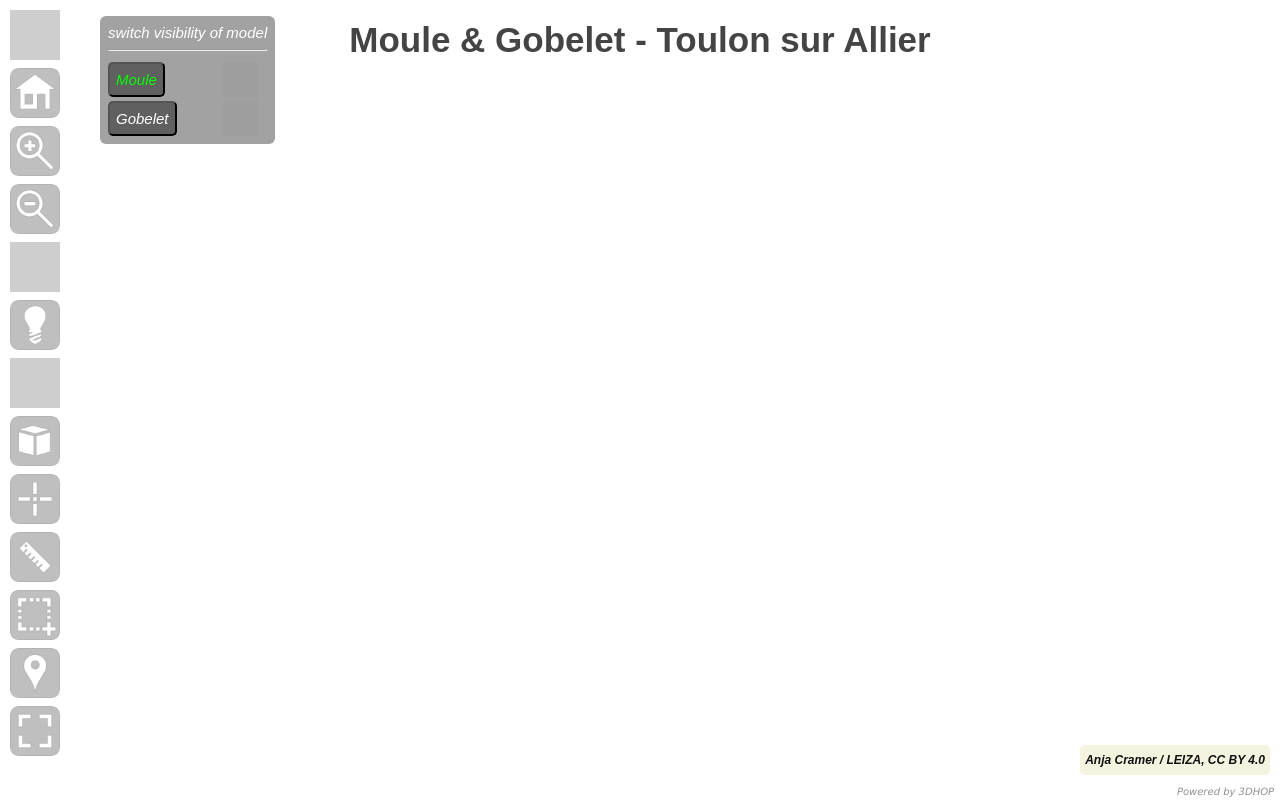
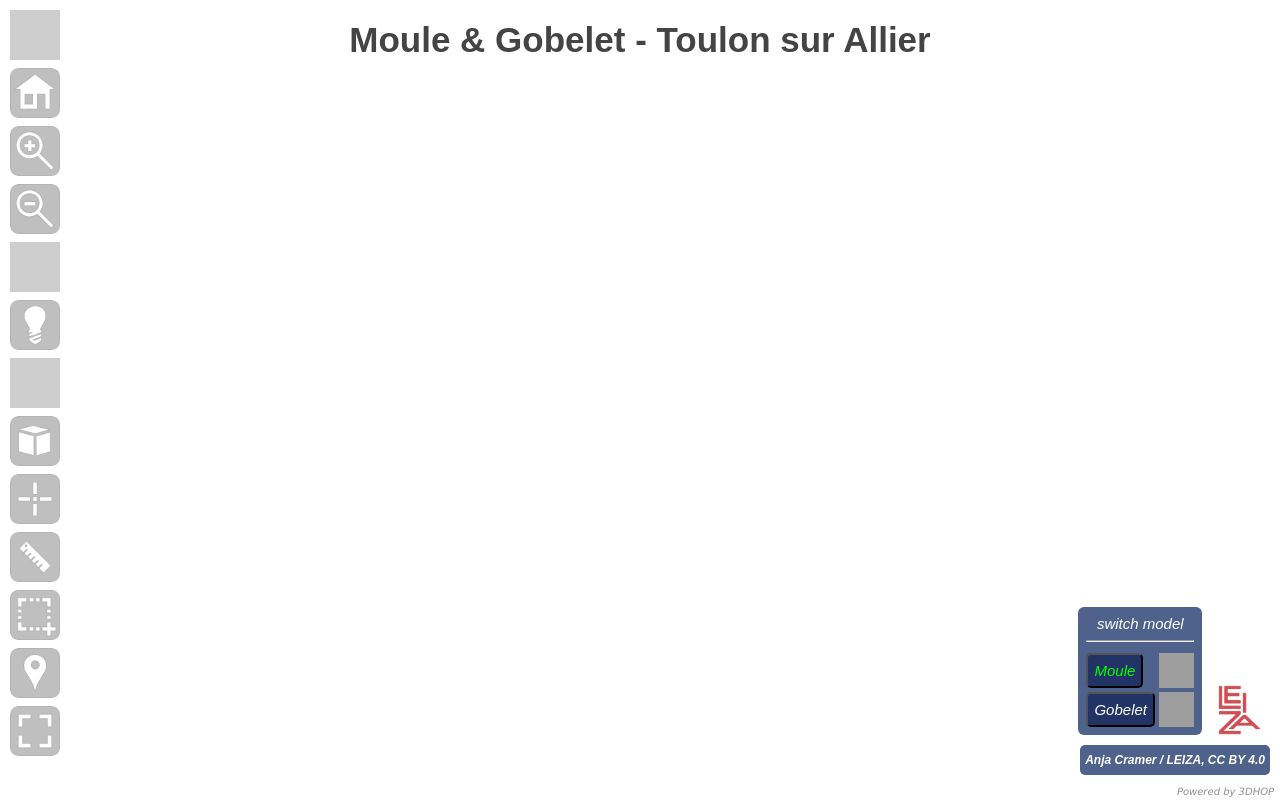
Before and after one commit to leiza-scit/MouleGobelet-ToulonSurAllier, a plain HTML site: page docs/index.html in a window 1280 px wide. Drawn offline with Linux system fonts and the light colour scheme; no server answers; grey boxes are pictures that could not be loaded; a web font is replaced by a local one.

Commit message:
mod style

```diff
--- a/docs/index.html
+++ b/docs/index.html
@@ -44,8 +44,8 @@ Leibniz-Zentrum für Archäologie - LEIZA
 		height: auto;
 		padding: 5px 5px 5px 5px;
 		cursor: default;
-		background-color: rgba(233, 231, 191, 0.5);
-		color: #111111;
+		background-color: #4F628B;
+		color: white;
 		text-decoration: none;
 		text-align: center;
 		font-style: italic;
@@ -128,7 +128,7 @@ Leibniz-Zentrum für Archäologie - LEIZA
 
 		<div id="dataset">
 			<table >
-				<tr><td align="center" colspan="2">switch visibility of model<hr/></td></tr>
+				<tr><td align="center" colspan="2">switch model<hr/></td></tr>
 				<tr >
 					<td align="left">
 						<button id="data1" title="before conservation status on/off"  onclick="data1Switch(true)" style="position:absolute; visibility:hidden;" >Moule</button>
@@ -245,6 +245,8 @@ Leibniz-Zentrum für Archäologie - LEIZA
 		<div id="feature-box" class="output-box2">
 			Anja Cramer / LEIZA, CC BY 4.0
 		</div>
+
+		<img src="leiza-logo.png" style="position: absolute; right: 19px; bottom: 65px; height: 50px;">
 
 		<div id="sections-box" class="output-box">
 			<table class="output-table" onmousedown="event.stopPropagation()">
--- a/docs/stylesheet/3dhop_added.css
+++ b/docs/stylesheet/3dhop_added.css
@@ -106,8 +106,8 @@
 
 #dataset {
   position: absolute;
-  left: 100px;
-  top: 16px;
+  right: 73px;
+  bottom: 60px;
   width: auto;
   -webkit-user-select: none;
   -webkit-touch-callout: none;
@@ -119,6 +119,7 @@
   -ms-touch-action: none;
   -webkit-tap-highlight-color: rgba(0, 0, 0, 0);
   -webkit-tap-highlight-color: transparent;
+  padding: 5px 5px 5px 5px;
 }
 
 /*
@@ -148,7 +149,7 @@
 }
 
 #dataset table {
-  background-color: rgba(100, 100, 100, 0.6);
+  background-color: #4f628b;
   color: white;
   font-style: italic;
   font-size: 15px;
@@ -161,7 +162,7 @@
   font-style: italic;
   font-size: 15px;
   color: white;
-  background-color: #606060;
+  background-color: #223466;
   border-radius: 5px;
   cursor: hand;
 }
```
Also changed, not shown: docs/leiza-logo.png (added).
